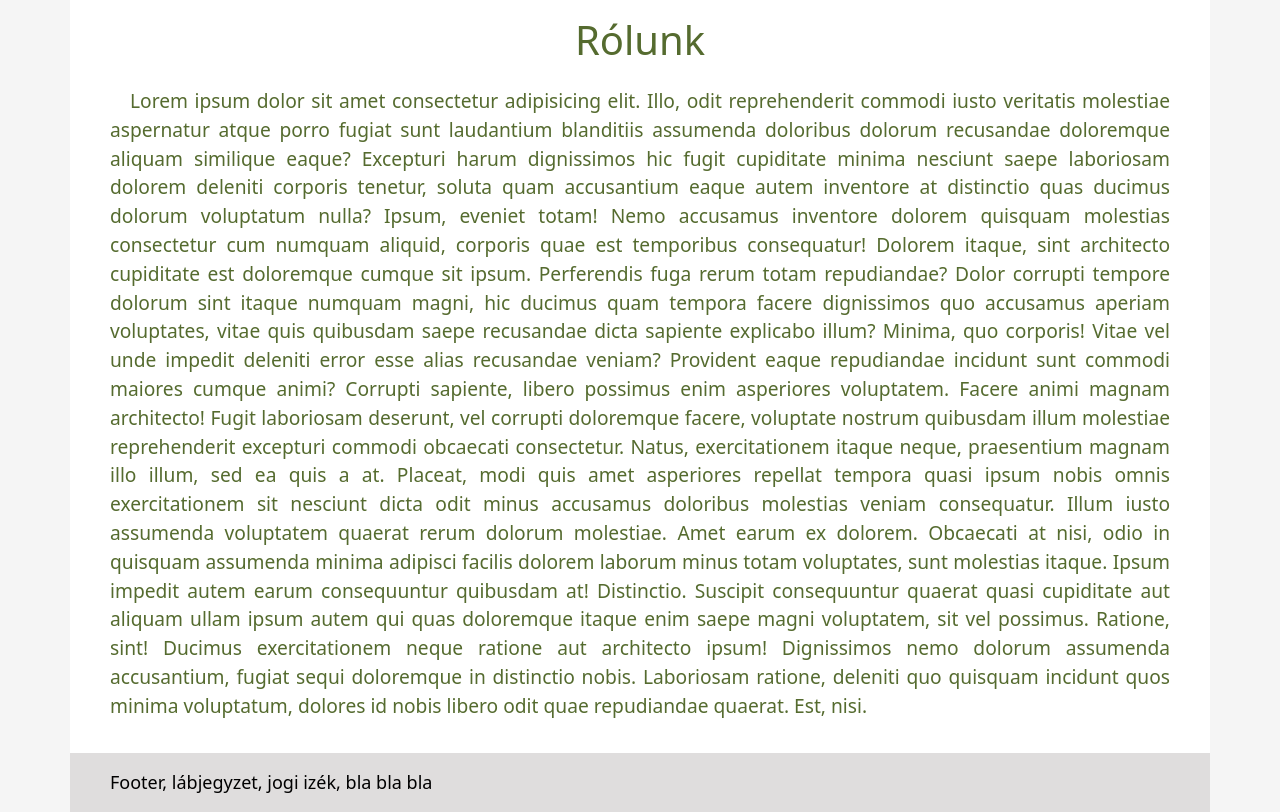
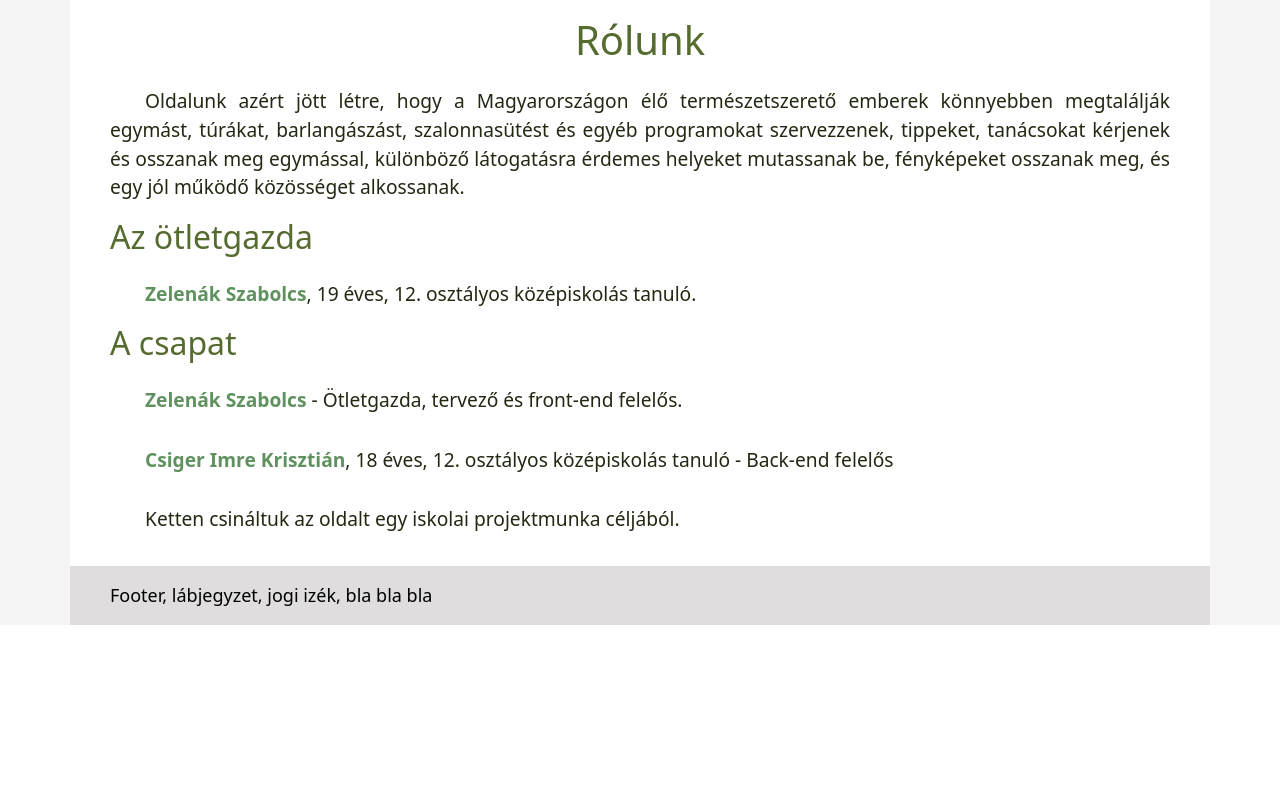
Before and after one commit to ZSzabolcs/KandoProjekt12.A, a PHP site: page /cucc.html in a window 1280 px wide. Shown: the part 246-1058 px from the top of the page. After the commit the page ends 871 px from the top, so only its background shows below. Run offline with PHP 8.4, Linux system fonts and the light colour scheme.

Commit message:
Add files via upload

```diff
--- a/Projektmunka 12.A/cucc.css
+++ b/Projektmunka 12.A/cucc.css
@@ -60,9 +60,24 @@ header h1{
 
 .container{
     background-color: white;
-    color: darkolivegreen;
+    color: rgb(33, 41, 19);
     padding-left: 40px;
     padding-right: 40px;
+}
+
+.container h1{
+    color: darkolivegreen;
+}
+
+.container h2{
+    color: darkolivegreen
+}
+
+.container p {
+    text-indent: 35px;
+    text-align: justify;
+    padding-top: 15px;
+    font-size: larger;
 }
 
 .footer{
@@ -75,11 +90,6 @@ header h1{
     background-color: mediumseagreen;
 }
 
-.cim {
-    text-shadow: 2px 2px 4px rgba(0, 0, 0, 0.7); /* Fekete árnyék */
-    color: white; /* Fehér szöveg */
-}
-
 .nav-link{
     color: black;
     font-size: large;
@@ -89,9 +99,6 @@ header h1{
     color: darkolivegreen;
 }
 
-.container p {
-    text-indent: 20px;
-    text-align: justify;
-    padding-top: 15px;
-    font-size: larger;
+b{
+    color: rgb(95, 146, 95);
 }
--- a/Projektmunka 12.A/cucc.html
+++ b/Projektmunka 12.A/cucc.html
@@ -9,7 +9,7 @@
     </head>
     <body>
         <header>
-            <h1 class="text-center cim text-container">
+            <h1 class="text-center text-container">
                 Magyar földeken
             </h1>
         </header>
@@ -45,16 +45,25 @@
               Rólunk
             </h1>
             <p>
-              Lorem ipsum dolor sit amet consectetur adipisicing elit. Illo, odit reprehenderit commodi iusto veritatis molestiae aspernatur atque porro fugiat sunt laudantium blanditiis assumenda doloribus dolorum recusandae doloremque aliquam similique eaque?
-              Excepturi harum dignissimos hic fugit cupiditate minima nesciunt saepe laboriosam dolorem deleniti corporis tenetur, soluta quam accusantium eaque autem inventore at distinctio quas ducimus dolorum voluptatum nulla? Ipsum, eveniet totam!
-              Nemo accusamus inventore dolorem quisquam molestias consectetur cum numquam aliquid, corporis quae est temporibus consequatur! Dolorem itaque, sint architecto cupiditate est doloremque cumque sit ipsum. Perferendis fuga rerum totam repudiandae?
-              Dolor corrupti tempore dolorum sint itaque numquam magni, hic ducimus quam tempora facere dignissimos quo accusamus aperiam voluptates, vitae quis quibusdam saepe recusandae dicta sapiente explicabo illum? Minima, quo corporis!
-              Vitae vel unde impedit deleniti error esse alias recusandae veniam? Provident eaque repudiandae incidunt sunt commodi maiores cumque animi? Corrupti sapiente, libero possimus enim asperiores voluptatem. Facere animi magnam architecto!
-              Fugit laboriosam deserunt, vel corrupti doloremque facere, voluptate nostrum quibusdam illum molestiae reprehenderit excepturi commodi obcaecati consectetur. Natus, exercitationem itaque neque, praesentium magnam illo illum, sed ea quis a at.
-              Placeat, modi quis amet asperiores repellat tempora quasi ipsum nobis omnis exercitationem sit nesciunt dicta odit minus accusamus doloribus molestias veniam consequatur. Illum iusto assumenda voluptatem quaerat rerum dolorum molestiae.
-              Amet earum ex dolorem. Obcaecati at nisi, odio in quisquam assumenda minima adipisci facilis dolorem laborum minus totam voluptates, sunt molestias itaque. Ipsum impedit autem earum consequuntur quibusdam at! Distinctio.
-              Suscipit consequuntur quaerat quasi cupiditate aut aliquam ullam ipsum autem qui quas doloremque itaque enim saepe magni voluptatem, sit vel possimus. Ratione, sint! Ducimus exercitationem neque ratione aut architecto ipsum!
-              Dignissimos nemo dolorum assumenda accusantium, fugiat sequi doloremque in distinctio nobis. Laboriosam ratione, deleniti quo quisquam incidunt quos minima voluptatum, dolores id nobis libero odit quae repudiandae quaerat. Est, nisi.
+              Oldalunk azért jött létre, hogy a Magyarországon élő természetszerető emberek könnyebben megtalálják egymást, túrákat, barlangászást, szalonnasütést és egyéb programokat szervezzenek, tippeket, tanácsokat kérjenek és osszanak meg egymással, különböző látogatásra érdemes helyeket mutassanak be, fényképeket osszanak meg, és egy jól működő közösséget alkossanak.
+            </p>
+            <h2>
+              Az ötletgazda
+            </h2>
+            <p>
+              <b>Zelenák Szabolcs</b>, 19 éves, 12. osztályos középiskolás tanuló.
+            </p>
+            <h2>
+              A csapat
+            </h2>
+            <p>
+              <b>Zelenák Szabolcs</b> - Ötletgazda, tervező és front-end felelős.
+            </p>
+            <p>
+              <b>Csiger Imre Krisztián</b>, 18 éves, 12. osztályos középiskolás tanuló - Back-end felelős
+            </p>
+            <p>
+              Ketten csináltuk az oldalt egy iskolai projektmunka céljából.
             </p>
         </div>
         <footer class="container py-3 footer">
```
